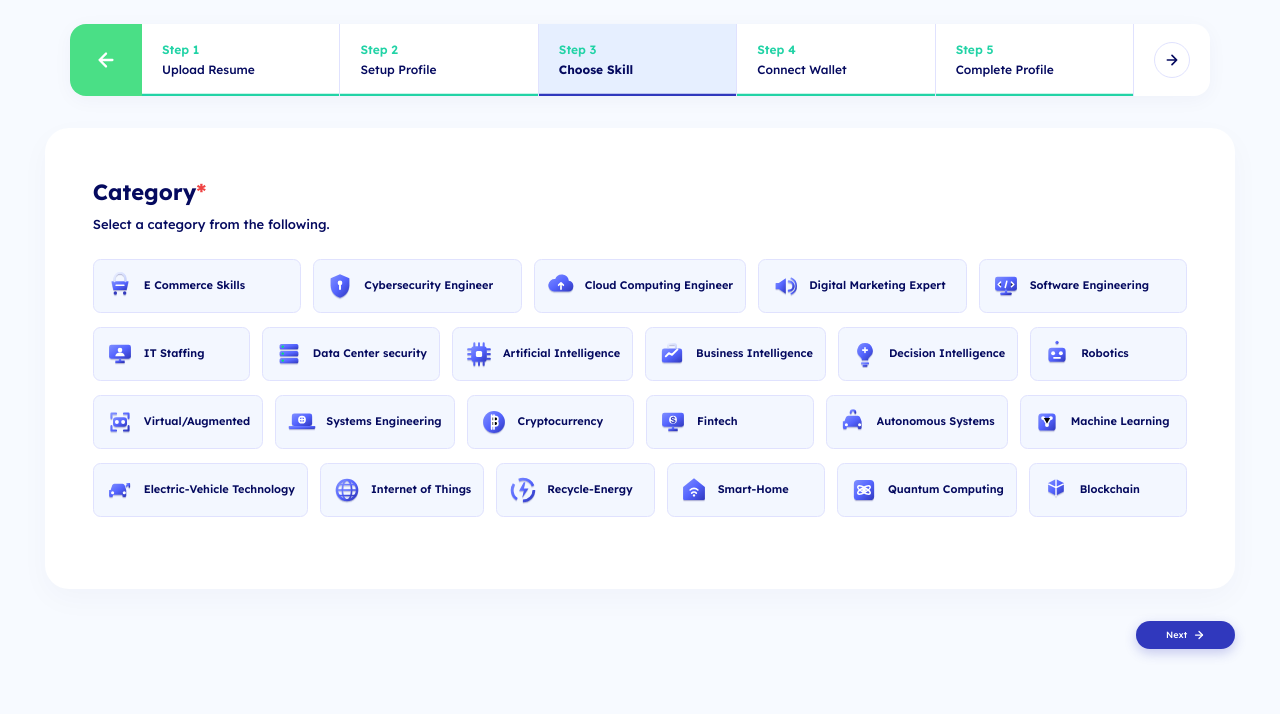
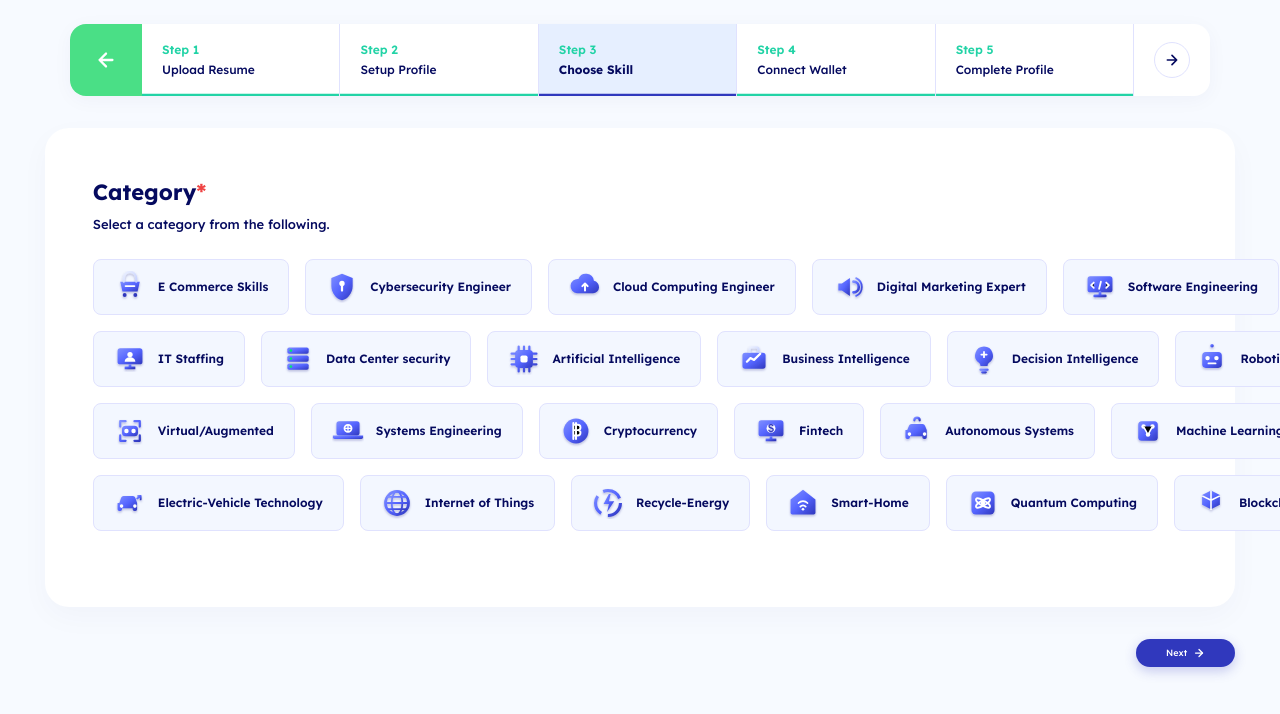
Before and after one commit to Mominkhalid045-debug/greelance-login, a React (Vite) app: page /skills in a window 1280 px wide. Shown: the top 714 px of the page. Built offline with nearby package versions, Linux system fonts and the light colour scheme.

Commit message:
Match exact Figma card padding 0 20px, height 56px, gap 16px and natural text widths

```diff
--- a/src/pages/SkillsSelection.jsx
+++ b/src/pages/SkillsSelection.jsx
@@ -150,8 +150,8 @@ export default function SkillsSelection() {
           </p>
 
           {!selectedCategory ? (
-            /* Mode 1: Exact 4-Row Responsive Grid matching Figma Frame V1.F1.6-A */
-            <div style={{ display: 'flex', flexDirection: 'column', gap: '14px', marginBottom: '24px', width: '100%' }}>
+            /* Mode 1: Exact 4-Row Grid matching Figma Frame V1.F1.6-A */
+            <div style={{ display: 'flex', flexDirection: 'column', gap: '16px', marginBottom: '28px', width: '100%' }}>
               {[
                 ["E Commerce Skills", "Cybersecurity Engineer", "Cloud Computing Engineer", "Digital Marketing Expert", "Software Engineering"],
                 ["IT Staffing", "Data Center security", "Artificial Intelligence", "Business Intelligence", "Decision Intelligence", "Robotics"],
@@ -161,10 +161,12 @@ export default function SkillsSelection() {
                 <div
                   key={rIdx}
                   style={{
-                    display: 'grid',
-                    gridTemplateColumns: rIdx === 0 ? 'repeat(5, 1fr)' : 'repeat(6, 1fr)',
-                    gap: '12px',
+                    display: 'flex',
+                    flexDirection: 'row',
+                    gap: '16px',
                     width: '100%',
+                    justifyContent: 'flex-start',
+                    alignItems: 'center',
                     boxSizing: 'border-box',
                   }}
                 >
@@ -175,20 +177,22 @@ export default function SkillsSelection() {
                         key={cat.name}
                         onClick={() => handleSelectCategory(cat.name)}
                         style={{
-                          display: 'flex',
+                          display: 'inline-flex',
                           flexDirection: 'row',
                           alignItems: 'center',
-                          padding: '0 12px',
-                          gap: '10px',
-                          height: '54px',
-                          width: '100%',
+                          padding: '0 20px',
+                          gap: '12px',
+                          height: '56px',
+                          width: 'auto',
+                          whiteSpace: 'nowrap',
                           background: '#F3F7FF',
                           border: '1.5px solid #E0E2FE',
-                          borderRadius: '7.5px',
+                          borderRadius: '8px',
                           cursor: 'pointer',
                           userSelect: 'none',
                           transition: 'all 0.2s ease',
                           boxSizing: 'border-box',
+                          flexShrink: 0,
                         }}
                         onMouseEnter={(e) => {
                           e.currentTarget.style.background = '#E6EFFF';
@@ -199,12 +203,12 @@ export default function SkillsSelection() {
                           e.currentTarget.style.borderColor = '#E0E2FE';
                         }}
                       >
-                        <div style={{ width: '28px', height: '28px', display: 'flex', alignItems: 'center', justifyContent: 'center', flexShrink: 0 }}>
+                        <div style={{ width: '32px', height: '32px', display: 'flex', alignItems: 'center', justifyContent: 'center', flexShrink: 0 }}>
                           {cat.img ? (
-                            <img src={cat.img} alt={cat.name} style={{ width: '28px', height: '28px', objectFit: 'contain' }} />
+                            <img src={cat.img} alt={cat.name} style={{ width: '32px', height: '32px', objectFit: 'contain' }} />
                           ) : null}
                         </div>
-                        <span style={{ fontFamily: F, fontSize: '11px', fontWeight: 600, color: '#050A5F', whiteSpace: 'nowrap', overflow: 'hidden', textOverflow: 'ellipsis' }}>{cat.name}</span>
+                        <span style={{ fontFamily: F, fontSize: '12px', fontWeight: 600, color: '#050A5F' }}>{cat.name}</span>
                       </div>
                     );
                   })}
```
